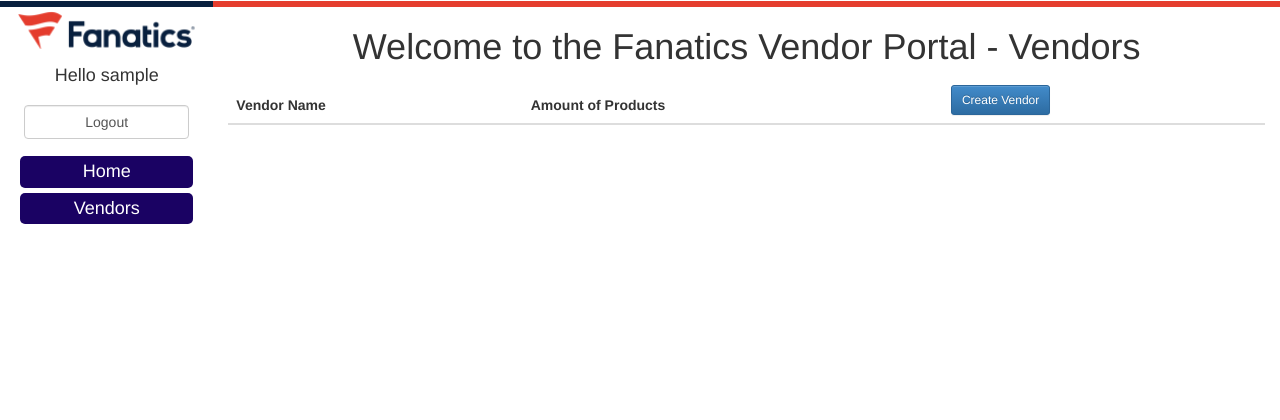
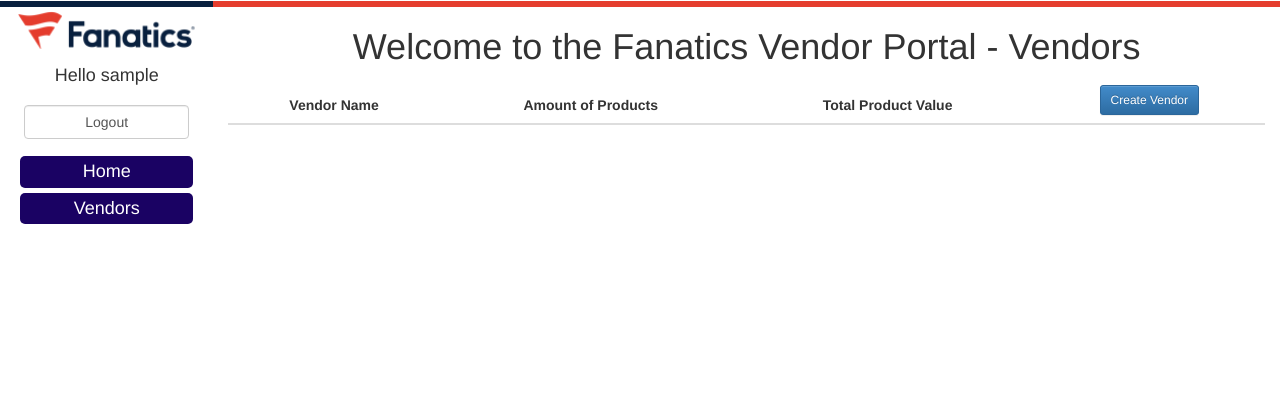
Before and after one commit to JustinKoning/HackCamp, a PHP site: page /vendors.php in a window 1280 px wide. Shown: the top 420 px of the page. Run offline with PHP 8.4, Linux system fonts and the light colour scheme; the visitor is signed in with stand-in values (Sample User, id 1); tables that the repository leaves empty or names only in its code hold one stand-in row (values such as "Sample post"); data that the repository does not hold is empty; some libraries are stand-ins or nearby versions.

Commit message:
Display total product value

```diff
--- a/Models/ProductDataSet.php
+++ b/Models/ProductDataSet.php
@@ -43,4 +43,14 @@ class ProductDataSet{
         }
         return $dataSet;
     }
+
+    public function fetchValue($id){
+        $sqlQ = 'SELECT IFNULL(total, 0) FROM (
+	             SELECT ROUND(SUM(cost), 2) AS "total" FROM products where owner = ?
+                 ) results';
+        $stmt = $this->_dbHandle->prepare($sqlQ);
+        $stmt->bindParam(1, $id);
+        $stmt->execute();
+        return $stmt->fetch()[0];
+    }
 }
--- a/Views/vendors.phtml
+++ b/Views/vendors.phtml
@@ -7,9 +7,10 @@ if (isset($_SESSION["login"])) { //Don't show register page if user is registere
         <table class="table">
           <thead>
             <tr>
-              <th scope="col">Vendor Name</th>
-              <th scope="col">Amount of Products</th>
-              <th scope="col"><a class="btn btn-primary btn-sm" href="/add-vendor.php" role="button">Create Vendor</a></th>
+              <th scope="col" class="text-center">Vendor Name</th>
+              <th scope="col" class="text-center">Amount of Products</th>
+              <th scope="col" class="text-center">Total Product Value</th>
+              <th scope="col" class="text-center"><a class="btn btn-primary btn-sm" href="/add-vendor.php" role="button">Create Vendor</a></th>
             </tr>
           </thead>
         ';
@@ -17,9 +18,10 @@ if (isset($_SESSION["login"])) { //Don't show register page if user is registere
     foreach ($view->vendorDataSet as $vendorData) {
         echo'
         <tr>
-            <td>'.$vendorData->getName().'</td>
-            <td><b>'. $view->productDataSet->fetchAmount($vendorData->getID()) .'</b></td>
-            <td><a class="btn btn-default btn-sm" href="/view-vendor.php?id='.$vendorData->getID().'" role="button">View Vendor Dashboard</a></td>
+            <td class="text-center">'.$vendorData->getName().'</td>
+            <td class="text-center"><b>'. $view->productDataSet->fetchAmount($vendorData->getID()) .'</b></td>
+            <td class="text-center"><b>£'. $view->productDataSet->fetchValue($vendorData->getID()) .'</b></td>
+            <td class="text-center"><a class="btn btn-default btn-sm" href="/view-vendor.php?id='.$vendorData->getID().'" role="button">View Vendor Dashboard</a></td>
         </tr>
     ';
     }
```
